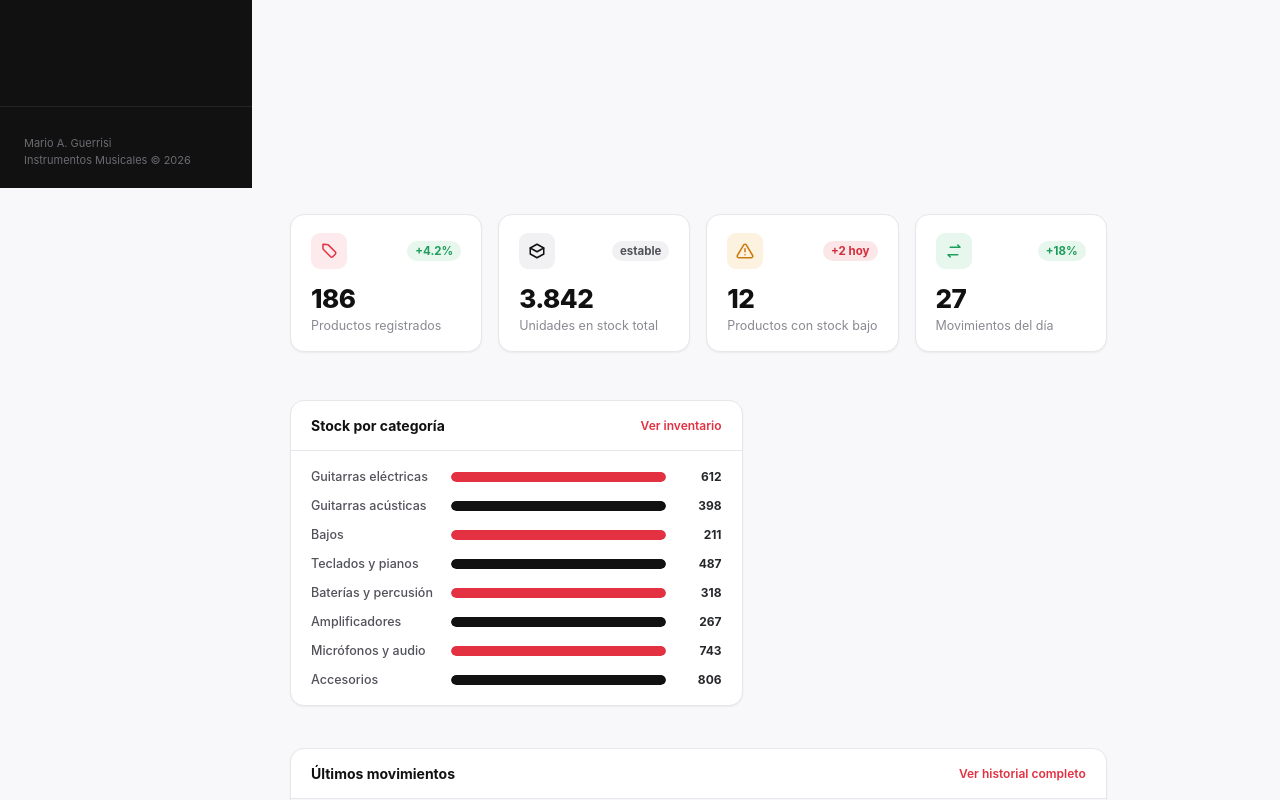
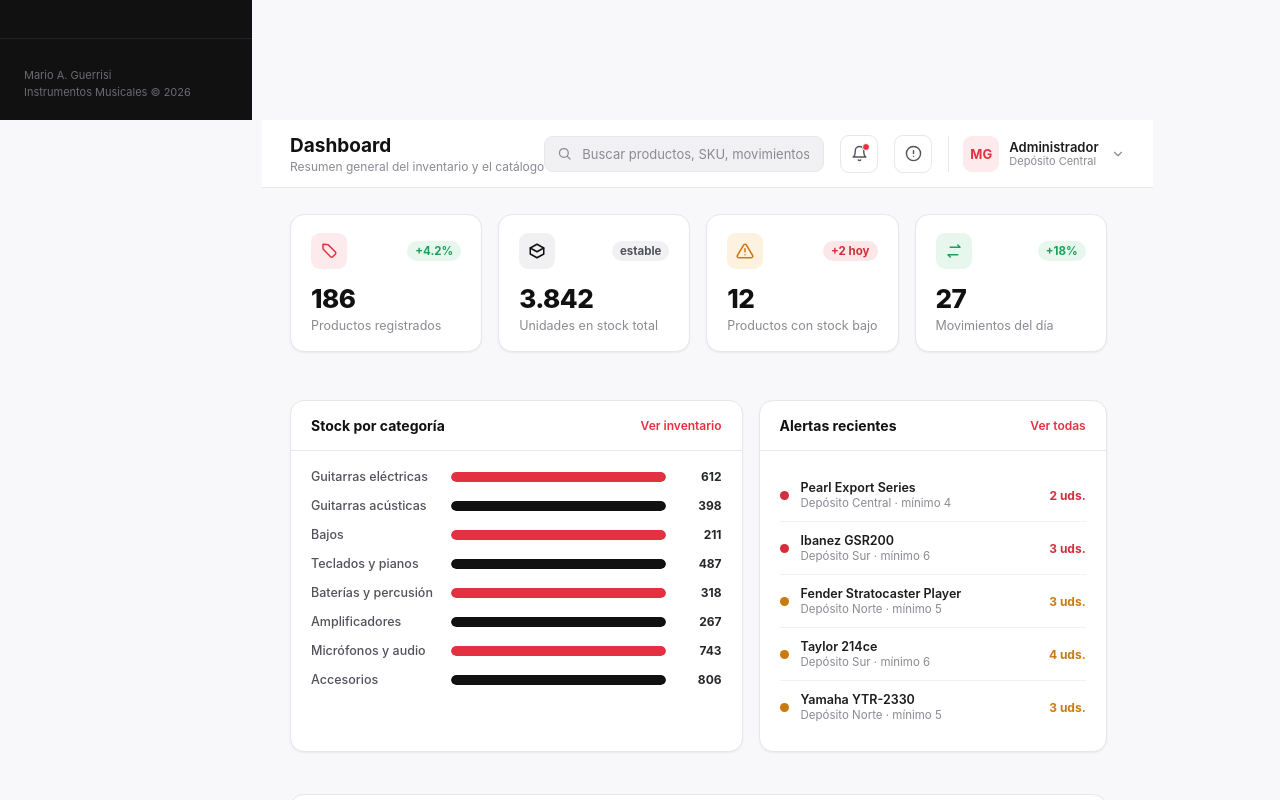
Before and after one commit to TobiasReyna/ERP---Mario-A.-Guerrisi, a React (Vite) app in the folder erp-front/: page / in a window 1280 px wide. Shown: the part 680-1480 px from the top of the page. Built offline with nearby package versions, Linux system fonts and the light colour scheme.

Commit message:
Cambios diversos: Nuevo intento de g¿navegacion de los botones del menu lateral, usando useNavigate. Esto llevo a cambiar el main.jsx donde se introdujo el browserrouter.Sigue habiendo el espacio en blanco en las paguinas. El metodo de navigate, no funciona, lo veré en un momento.

```diff
--- a/erp-front/src/App.jsx
+++ b/erp-front/src/App.jsx
@@ -1,5 +1,5 @@
 import { useState, useEffect } from 'react';
-import { BrowserRouter, Routes, Route } from 'react-router-dom'
+import { BrowserRouter, Routes, Route, Link } from 'react-router-dom'
 
 //import './App.css';
 
@@ -10,40 +10,12 @@ import Alertas_de_stock from './pages/Alertas_de_stock';
 import Depositos from './pages/Depositos';
 import Configuracion from './pages/Configuracion';
 import Usuarios from './pages/Usuarios';
+import Movimientos from './pages/Movimientos'
 
 function App() {
 
   return (
     <>
-    {/*Barra superior*/}
-      <header class="topbar">
-      <div class="topbar-left">
-        <h1 class="topbar-title" id="topbar-title">Dashboard</h1>
-        <span class="topbar-subtitle" id="topbar-subtitle">Resumen general del inventario y el catálogo</span>
-      </div>
-      <div class="topbar-right">
-        <div class="global-search">
-          <svg viewBox="0 0 24 24" fill="none" stroke-width="2" stroke-linecap="round" stroke-linejoin="round"><circle cx="11" cy="11" r="7"/><path d="m21 21-4.3-4.3"/></svg>
-          <input type="text" placeholder="Buscar productos, SKU, movimientos…"></input>
-        </div>
-        <button class="icon-btn">
-          <svg viewBox="0 0 24 24" fill="none" stroke-width="2" stroke-linecap="round" stroke-linejoin="round"><path d="M18 8a6 6 0 1 0-12 0c0 7-3 9-3 9h18s-3-2-3-9"/><path d="M13.73 21a2 2 0 0 1-3.46 0"/></svg>
-          <span class="dot"></span>
-        </button>
-        <button class="icon-btn">
-          <svg viewBox="0 0 24 24" fill="none" stroke-width="2" stroke-linecap="round" stroke-linejoin="round"><circle cx="12" cy="12" r="10"/><path d="M12 8v4M12 16h.01"/></svg>
-        </button>
-        <div class="user-menu">
-          <div class="avatar">MG</div>
-          <div class="user-meta">
-            <span class="user-name">Administrador</span>
-            <span class="user-role">Depósito Central</span>
-          </div>
-          <svg viewBox="0 0 24 24" fill="none" stroke-width="2" stroke-linecap="round" stroke-linejoin="round"><path d="m6 9 6 6 6-6"/></svg>
-        </div>
-      </div>
-    </header>
-    {/*barra lateral */}
     <aside class="sidebar">
     <div class="sidebar-brand">
       <div class="brand-mark">
@@ -57,27 +29,35 @@ function App() {
 
     <nav class="nav-group">
       <div class="nav-group-label">Navegación</div>
-      <button class="nav-item active" data-view="dashboard">
+
+
+      <button class="nav-item active" data-view="dashboard" onClick={() => navigate('/')}>
         <svg viewBox="0 0 24 24" fill="none" stroke-width="2" stroke-linecap="round" stroke-linejoin="round"><rect x="3" y="3" width="7" height="9" rx="1.5"/><rect x="14" y="3" width="7" height="5" rx="1.5"/><rect x="14" y="12" width="7" height="9" rx="1.5"/><rect x="3" y="16" width="7" height="5" rx="1.5"/></svg>
         Dashboard
       </button>
-      <button class="nav-item" data-view="catalog">
+
+
+      <button class="nav-item" data-view="catalog" onClick={() => navigate('/Catalogo_de_productos')}>
         <svg viewBox="0 0 24 24" fill="none" stroke-width="2" stroke-linecap="round" stroke-linejoin="round"><path d="M20.59 13.41 11 3.83A2 2 0 0 0 9.59 3.24L4 3v5.59a2 2 0 0 0 .59 1.41l9.59 9.59a2 2 0 0 0 2.82 0l3.59-3.59a2 2 0 0 0 0-2.59Z"/><circle cx="8" cy="8" r="1.2"/></svg>
         Catálogo de productos
       </button>
-      <button class="nav-item" data-view="inventory">
+
+      <button class="nav-item" data-view="inventory" onClick={() => navigate('/Inventario')}>
         <svg viewBox="0 0 24 24" fill="none" stroke-width="2" stroke-linecap="round" stroke-linejoin="round"><path d="M21 8 12 3 3 8l9 5 9-5Z"/><path d="M3 8v8l9 5 9-5V8"/><path d="M12 13v8"/></svg>
         Inventario
       </button>
-      <button class="nav-item" data-view="movements">
+
+      <button class="nav-item" data-view="movements" onClick={() => navigate('/Movimientos')}>
         <svg viewBox="0 0 24 24" fill="none" stroke-width="2" stroke-linecap="round" stroke-linejoin="round"><path d="M7 7h13l-3-3M17 17H4l3 3"/></svg>
         Movimientos
       </button>
-      <button class="nav-item" data-view="alerts">
+
+      <button class="nav-item" data-view="alerts" onClick={() => navigate('/Alertas_de_stock')}>
         <svg viewBox="0 0 24 24" fill="none" stroke-width="2" stroke-linecap="round" stroke-linejoin="round"><path d="M18 8a6 6 0 1 0-12 0c0 7-3 9-3 9h18s-3-2-3-9"/><path d="M13.73 21a2 2 0 0 1-3.46 0"/></svg>
         Alertas de stock
       </button>
-      <button class="nav-item" data-view="warehouses">
+
+      <button class="nav-item" data-view="warehouses" onClick={() => navigate('/Depositos')}>
         <svg viewBox="0 0 24 24" fill="none" stroke-width="2" stroke-linecap="round" stroke-linejoin="round"><path d="M3 21V9l9-6 9 6v12"/><path d="M9 21v-6h6v6"/></svg>
         Depósitos
       </button>
@@ -85,14 +65,17 @@ function App() {
 
     <nav class="nav-group">
       <div class="nav-group-label">Administración</div>
-      <button class="nav-item" data-view="settings">
+
+      <button class="nav-item" data-view="settings" onClick={() => navigate('/Configuracion')}>
         <svg viewBox="0 0 24 24" fill="none" stroke-width="2" stroke-linecap="round" stroke-linejoin="round"><circle cx="12" cy="12" r="3"/><path d="M19.4 15a1.65 1.65 0 0 0 .33 1.82l.06.06a2 2 0 1 1-2.83 2.83l-.06-.06a1.65 1.65 0 0 0-1.82-.33 1.65 1.65 0 0 0-1 1.51V21a2 2 0 0 1-4 0v-.09A1.65 1.65 0 0 0 9 19.4a1.65 1.65 0 0 0-1.82.33l-.06.06a2 2 0 1 1-2.83-2.83l.06-.06A1.65 1.65 0 0 0 4.6 15a1.65 1.65 0 0 0-1.51-1H3a2 2 0 0 1 0-4h.09A1.65 1.65 0 0 0 4.6 9a1.65 1.65 0 0 0-.33-1.82l-.06-.06a2 2 0 1 1 2.83-2.83l.06.06A1.65 1.65 0 0 0 9 4.6a1.65 1.65 0 0 0 1-1.51V3a2 2 0 0 1 4 0v.09a1.65 1.65 0 0 0 1 1.51 1.65 1.65 0 0 0 1.82-.33l.06-.06a2 2 0 1 1 2.83 2.83l-.06.06A1.65 1.65 0 0 0 19.4 9a1.65 1.65 0 0 0 1.51 1H21a2 2 0 0 1 0 4h-.09a1.65 1.65 0 0 0-1.51 1Z"/></svg>
         Configuración
       </button>
-      <button class="nav-item" data-view="users">
+
+      <button class="nav-item" data-view="users" onClick={() => navigate('/Usuarios')}>
         <svg viewBox="0 0 24 24" fill="none" stroke-width="2" stroke-linecap="round" stroke-linejoin="round"><path d="M17 21v-2a4 4 0 0 0-4-4H5a4 4 0 0 0-4 4v2"/><circle cx="9" cy="7" r="4"/><path d="M23 21v-2a4 4 0 0 0-3-3.87"/><path d="M16 3.13a4 4 0 0 1 0 7.75"/></svg>
         Usuarios
       </button>
+
     </nav>
 
     <div class="sidebar-footer">
@@ -100,22 +83,17 @@ function App() {
     </div>
   </aside>
 
-
-      <BrowserRouter>
-
-        {/* Acá irá el menú lateral de navegación */}
-
         <Routes>
           <Route path="/" element={<Dashboard />} />
-          <Route path="/Catalogo_De_Productos" element={<Catalogo_de_productos />} />
+          <Route path="/Catalogo_de_productos" element={<Catalogo_de_productos />} />
           <Route path="/Inventario" element={<Inventario />} />
           <Route path="/Alertas_de_stock" element={<Alertas_de_stock />} />
           <Route path="/Depositos" element={<Depositos />} />
           <Route path="/Configuracion" element={<Configuracion />} />
           <Route path="/Usuarios" element={<Usuarios />} />
+          <Route path="/Movimientos" element={<Movimientos />} />
         </Routes>
 
-      </BrowserRouter>
     </>
   );
 }
--- a/erp-front/src/pages/Dashboard.jsx
+++ b/erp-front/src/pages/Dashboard.jsx
@@ -9,6 +9,35 @@ function Dashboard() {
 
 
         <div className="main">
+
+          <header class="topbar">
+      <div class="topbar-left">
+        <h1 class="topbar-title" id="topbar-title">Dashboard</h1>
+        <span class="topbar-subtitle" id="topbar-subtitle">Resumen general del inventario y el catálogo</span>
+      </div>
+      <div class="topbar-right">
+        <div class="global-search">
+          <svg viewBox="0 0 24 24" fill="none" stroke-width="2" stroke-linecap="round" stroke-linejoin="round"><circle cx="11" cy="11" r="7"/><path d="m21 21-4.3-4.3"/></svg>
+          <input type="text" placeholder="Buscar productos, SKU, movimientos…"></input>
+        </div>
+        <button class="icon-btn">
+          <svg viewBox="0 0 24 24" fill="none" stroke-width="2" stroke-linecap="round" stroke-linejoin="round"><path d="M18 8a6 6 0 1 0-12 0c0 7-3 9-3 9h18s-3-2-3-9"/><path d="M13.73 21a2 2 0 0 1-3.46 0"/></svg>
+          <span class="dot"></span>
+        </button>
+        <button class="icon-btn">
+          <svg viewBox="0 0 24 24" fill="none" stroke-width="2" stroke-linecap="round" stroke-linejoin="round"><circle cx="12" cy="12" r="10"/><path d="M12 8v4M12 16h.01"/></svg>
+        </button>
+        <div class="user-menu">
+          <div class="avatar">MG</div>
+          <div class="user-meta">
+            <span class="user-name">Administrador</span>
+            <span class="user-role">Depósito Central</span>
+          </div>
+          <svg viewBox="0 0 24 24" fill="none" stroke-width="2" stroke-linecap="round" stroke-linejoin="round"><path d="m6 9 6 6 6-6"/></svg>
+        </div>
+      </div>
+          </header>
+
             <main className="content">
                 <div class="stats-grid">
           <div class="stat-card">
@@ -106,6 +135,56 @@ function Dashboard() {
               </div>
             </div>
           </div>
+
+          <div class="panel">
+            <div class="panel-header">
+              <h3>Alertas recientes</h3>
+              <span class="link">Ver todas</span>
+            </div>
+            <div class="panel-body">
+              <div class="alert-mini">
+                <span class="alert-mini-dot crit"></span>
+                <div class="alert-mini-info">
+                  <div class="alert-mini-name">Pearl Export Series</div>
+                  <div class="alert-mini-sub">Depósito Central · mínimo 4</div>
+                </div>
+                <span class="alert-mini-stock">2 uds.</span>
+              </div>
+              <div class="alert-mini">
+                <span class="alert-mini-dot crit"></span>
+                <div class="alert-mini-info">
+                  <div class="alert-mini-name">Ibanez GSR200</div>
+                  <div class="alert-mini-sub">Depósito Sur · mínimo 6</div>
+                </div>
+                <span class="alert-mini-stock">3 uds.</span>
+              </div>
+              <div class="alert-mini">
+                <span class="alert-mini-dot low"></span>
+                <div class="alert-mini-info">
+                  <div class="alert-mini-name">Fender Stratocaster Player</div>
+                  <div class="alert-mini-sub">Depósito Norte · mínimo 5</div>
+                </div>
+                <span class="alert-mini-stock low">3 uds.</span>
+              </div>
+              <div class="alert-mini">
+                <span class="alert-mini-dot low"></span>
+                <div class="alert-mini-info">
+                  <div class="alert-mini-name">Taylor 214ce</div>
+                  <div class="alert-mini-sub">Depósito Sur · mínimo 6</div>
+                </div>
+                <span class="alert-mini-stock low">4 uds.</span>
+              </div>
+              <div class="alert-mini">
+                <span class="alert-mini-dot low"></span>
+                <div class="alert-mini-info">
+                  <div class="alert-mini-name">Yamaha YTR-2330</div>
+                  <div class="alert-mini-sub">Depósito Norte · mínimo 5</div>
+                </div>
+                <span class="alert-mini-stock low">3 uds.</span>
+              </div>
+            </div>
+          </div>
+
         </div>
         <div class="panel">
           <div class="panel-header">
--- /dev/null
+++ b/erp-front/src/pages/Movimientos.jsx
@@ -0,0 +1,14 @@
+function Movimientos() {
+
+    return (
+
+        <div>
+            <h1>
+                Hola aca soy la parte la pantallas de los movimientos de stock
+            </h1>
+        </div>
+
+    );
+}
+
+export default Movimientos;
```
Also changed, not shown: erp-front/src/main.jsx (+6 -3 lines).
